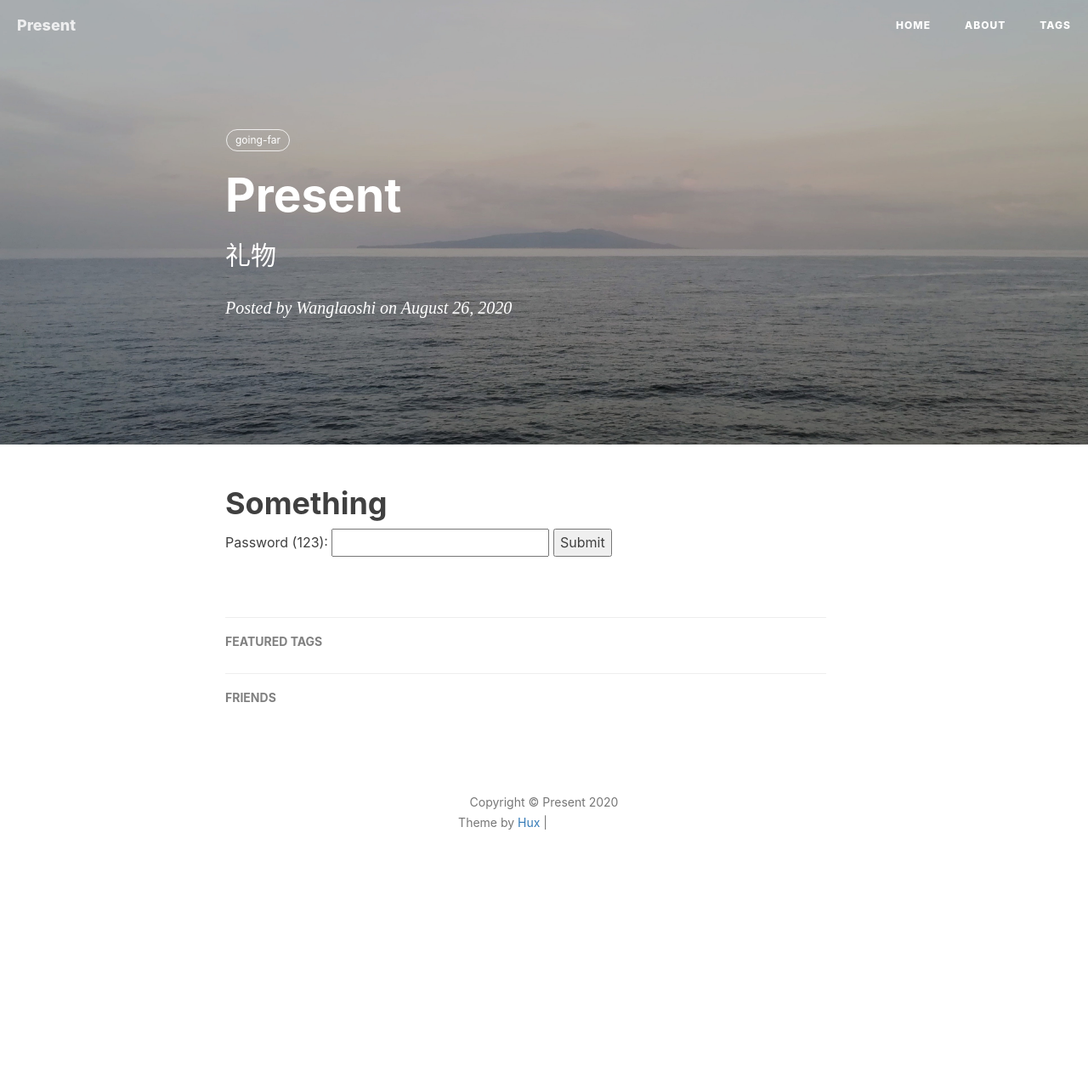
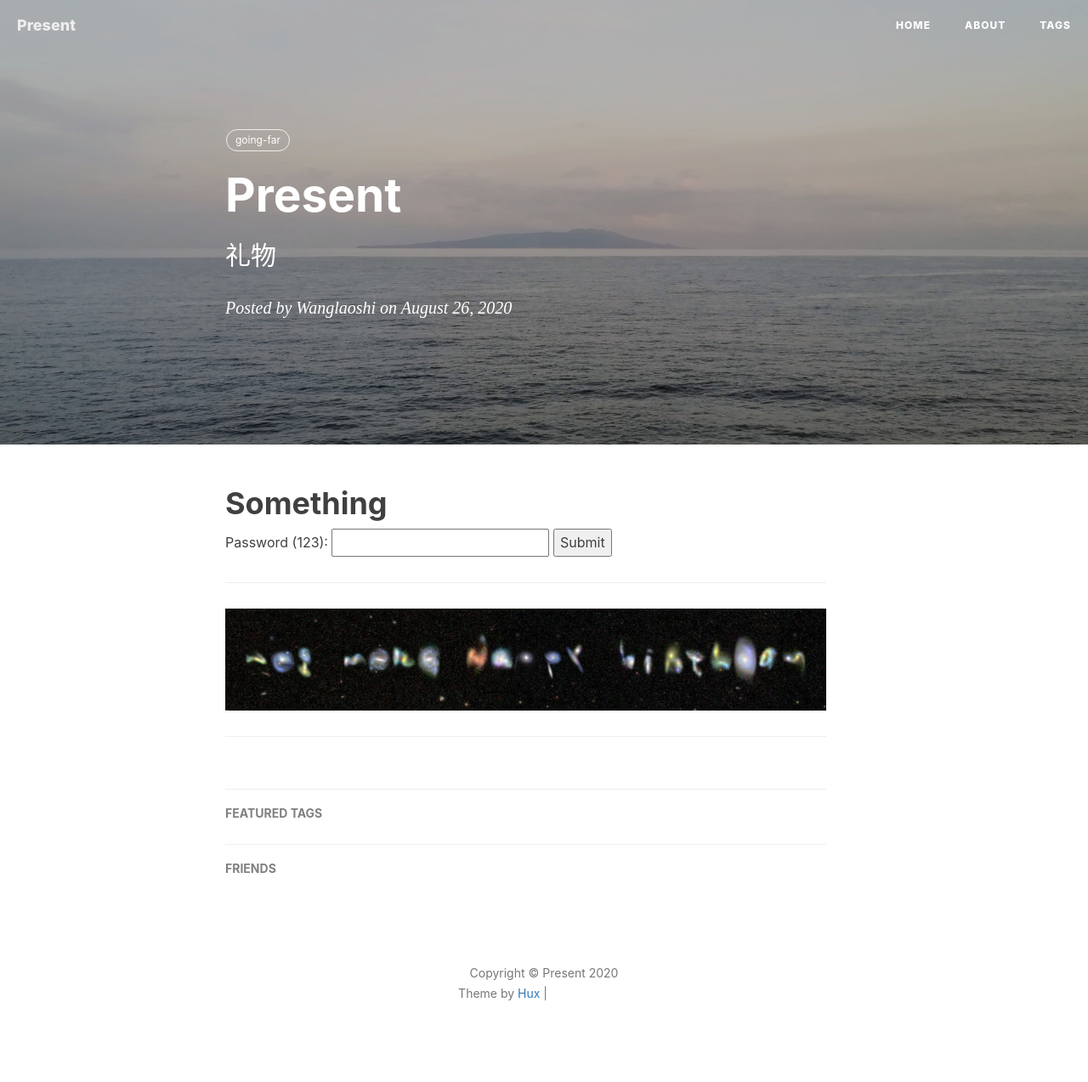
Before and after one commit to MingjieJian/w_present, a Jekyll site: the page built from _posts/2020-08-26-present.markdown, in a window 1280 px wide. Shown: the whole page at 85% size. Built offline with Jekyll 4.4.1, drawn with Linux system fonts in a browser that asks for light colours; nearby versions of some CDN libraries; comment, search, counter and statistics services are not loaded; before the commit the page ends 1072 px from its top, so only the background shows below that; grey boxes are pictures that could not be loaded.

Commit message:
Image not found 8

```diff
--- a/_posts/2020-08-26-present.markdown
+++ b/_posts/2020-08-26-present.markdown
@@ -19,6 +19,11 @@ tags:
 
 <img id="mypic" src="/img/in-post/post-present/present.png" alt="present" width="150%" style="display: none;">
 
+---
+
+![](/img/in-post/post-present/present.png)
+
+---
 <script>
 function myFunction() {
   var pwd = document.getElementById("password").value
```
